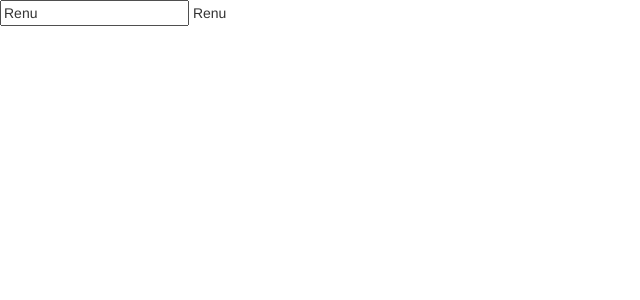
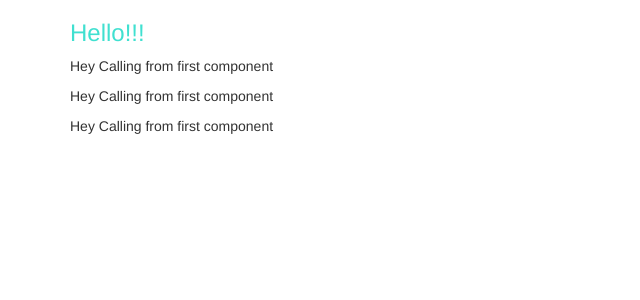
Before and after one commit to guptarenu240489/angular-the-complete-guide, an Angular app in the folder my-first-app/: page / in a window 1280 px wide. Shown: the top 300 px of the page, without its empty margins (0-640 px from the left). Built offline with nearby package versions, Linux system fonts and the light colour scheme.

Commit message:
creating a basic component

```diff
--- a/my-first-app/src/app/app.component.css
+++ b/my-first-app/src/app/app.component.css
@@ -0,0 +1,3 @@
+h3 {
+    color: turquoise;
+}
--- a/my-first-app/src/app/app.component.html
+++ b/my-first-app/src/app/app.component.html
@@ -1,2 +1,8 @@
-<input type="text" [(ngModel)]="name" />
-{{name}}
+<div class="container">
+  <div class="row">
+    <div class="col-xs-12">
+      <h3>Hello!!!</h3>
+      <app-servers></app-servers>
+    </div>
+  </div>
+</div>
--- a/my-first-app/src/app/app.module.ts
+++ b/my-first-app/src/app/app.module.ts
@@ -3,10 +3,14 @@
 import { FormsModule } from '@angular/forms';
 
 import { AppComponent } from './app.component';
+import { ServerComponent } from './server/server.component';
+import { ServersComponent } from './servers/servers.component';
 
 @NgModule({
   declarations: [
-    AppComponent
+    AppComponent,
+    ServerComponent,
+    ServersComponent
   ],
   imports: [
     BrowserModule,
--- /dev/null
+++ b/my-first-app/src/app/server/server.component.html
@@ -0,0 +1 @@
+<p>Hey Calling from first component</p>
--- /dev/null
+++ b/my-first-app/src/app/servers/servers.component.css
@@ -0,0 +1,3 @@
+h3 {
+    color: blueviolet;
+}
--- /dev/null
+++ b/my-first-app/src/app/servers/servers.component.html
@@ -0,0 +1,3 @@
+<app-server></app-server>
+<app-server></app-server>
+<app-server></app-server>
--- /dev/null
+++ b/my-first-app/src/app/servers/servers.component.ts
@@ -0,0 +1,16 @@
+import { Component, OnInit } from '@angular/core';
+
+@Component({
+  selector: 'app-servers',
+  // selector: '[app-servers]' // if we use this, app-server component can be used as attribute <div app-servers></div>
+  templateUrl: './servers.component.html',
+  styleUrls: ['./servers.component.css']
+})
+export class ServersComponent implements OnInit {
+
+  constructor() { }
+
+  ngOnInit() {
+  }
+
+}
```
Also changed, not shown: my-first-app/src/app/server/server.component.ts (added, +9 -0 lines).
